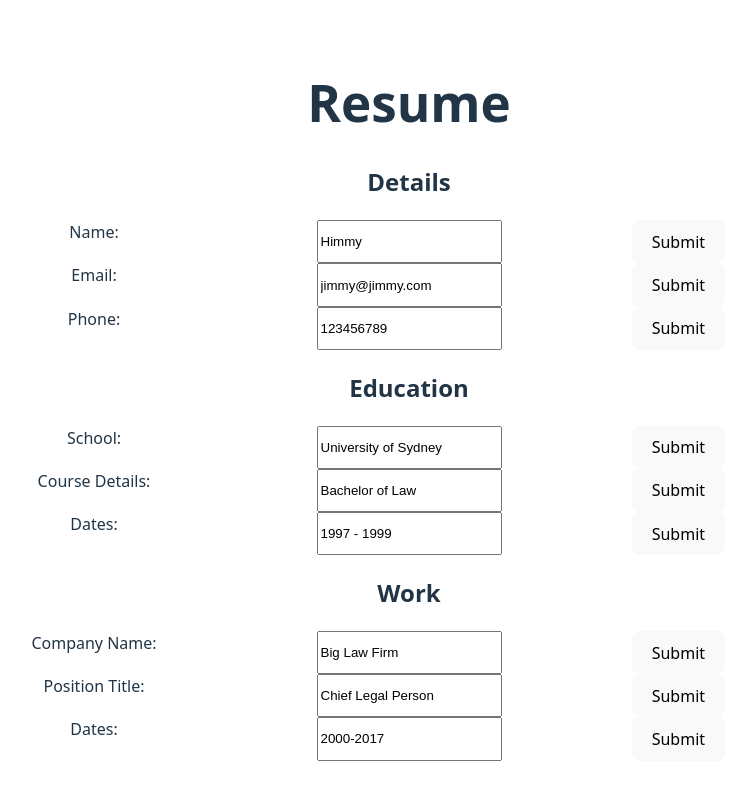
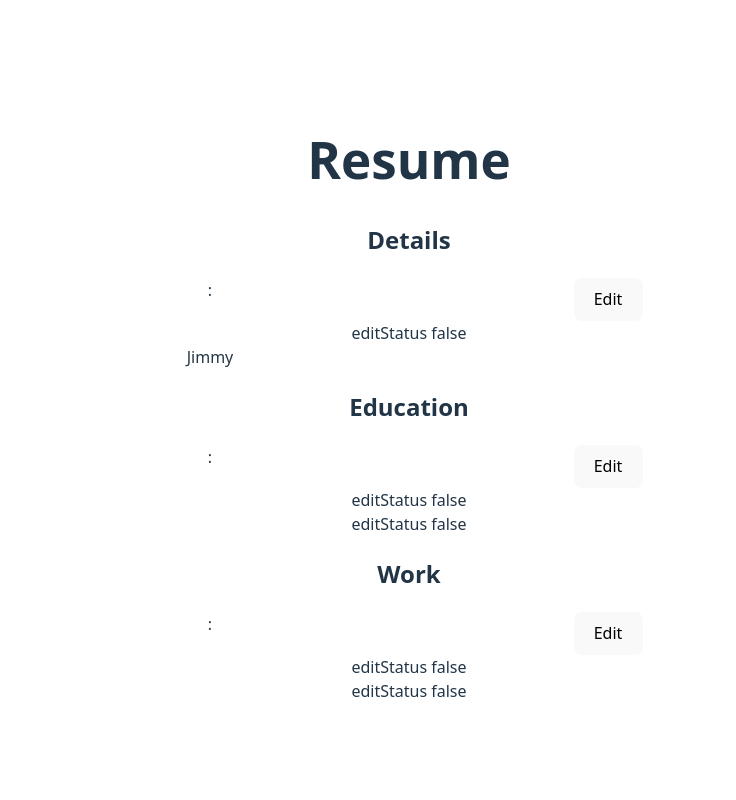
Before and after one commit to hoomanhorsey/odin-resume, a React (Vite) app: page / in a window 1280 px wide. Shown: the whole page, without its empty margins (231-967 px from the left). Built offline with nearby package versions, Linux system fonts and the light colour scheme.

Commit message:
First step towards new object

```diff
--- a/src/components/details.jsx
+++ b/src/components/details.jsx
@@ -1,5 +1,59 @@
 import { useState } from "react";
 import { defaultCV } from "../data/defaultCV";
+
+function BenderValues({ CVDetails, category }) {
+  CVDetails.map((item) => console.log(item));
+
+  CVDetails.filter((item) => item.category === category).map((item) =>
+    console.log("filtered", item)
+  );
+
+  return CVDetails.filter((item) => item.category === category).map(
+    (item) =>
+      item.items.map((subItem) =>
+        subItem.values.editStatus === false ? (
+          <>
+            <div> editStatus false</div>
+            <div class="itemContainer">
+              <div> {subItem.values.name}</div>
+              <div></div>
+              <div></div>
+            </div>
+          </>
+        ) : (
+          <div>boo </div>
+        )
+      )
+
+    // item.values.editStatus === false ? (
+    //   <div class="itemContainer" key={items.label}>
+    //     <div class="itemLabel">{items.label}:</div>
+    //     <input
+    //       class="itemInput"
+    //       type="text"
+    //       value={items.values.name}
+    //       onChange={(e) => updateValue(item.id, e.target.value)}
+    //     ></input>
+    //     <div>
+    //       <button
+    //         class="itemButton"
+    //         onClick={() => submitInfo(items.values.name)}
+    //       >
+    //         Submit
+    //       </button>
+    //     </div>
+    //   </div>
+    // ) : (
+    //   <div class="itemContainer" key={item.id}>
+    //     <div class="itemLabel">{item.label}:</div>
+    //     <div class="itemValue">{item.value}</div>{" "}
+    //     <button class="itemButton" onClick={() => editStatus(item.id)}>
+    //       Edit
+    //     </button>
+    //   </div>
+    // )
+  );
+}
 
 function RenderValues({ CVDetails, category }) {
   return CVDetails.filter((item) => item.category === category).map((item) =>
@@ -67,7 +121,10 @@ function GlobalCV() {
   return categories.map((category) => (
     <div key={category}>
       <h2>{category}</h2>
+
+      {console.log("hi")}
       <RenderValues CVDetails={CVDetails} category={category} />
+      <BenderValues CVDetails={CVDetails} category={category} />
     </div>
   ));
 
--- a/src/data/defaultCV.js
+++ b/src/data/defaultCV.js
@@ -1,66 +1,60 @@
 const defaultCV = [
   {
-    id: 1,
     category: "Details",
-    label: "Name",
-    value: "Himmy",
+    items: [
+      {
+        label: "Personal Details",
+        values: {
+          name: "Jimmy",
+          email: "jimmy@jimmy.com",
+          phone: "123456789",
           editStatus: false,
         },
+      },
+    ],
+  },
   {
-    id: 2,
-    category: "Details",
-    label: "Email",
-    value: "jimmy@jimmy.com",
+    category: "Education",
+    items: [
+      {
+        values: {
+          school: "University of Sydney",
+          courseDetails: "Bachelor of Law",
+          dates: "1997 - 1999",
           editStatus: false,
         },
+      },
       {
-    id: 3,
-    category: "Details",
-    label: "Phone",
-    value: "123456789",
+        values: {
+          school: "University of Sydney",
+          courseDetails: "Bachelor of Law",
+          dates: "1997 - 1999",
           editStatus: false,
         },
+      },
+    ],
+  },
+
   {
-    id: 4,
-    category: "Education",
-    label: "School",
-    value: "University of Sydney",
+    category: "Work",
+    items: [
+      {
+        values: {
+          company: "Big Law",
+          role: "Lawyer",
+          dates: "2000 - 2005",
           editStatus: false,
         },
+      },
       {
-    id: 5,
-    category: "Education",
-    label: "Course Details",
-    value: "Bachelor of Law",
+        values: {
+          company: "Australian Government",
+          role: "Policy Guy",
+          dates: "2006 - 2015",
           editStatus: false,
         },
-  {
-    id: 6,
-    category: "Education",
-    label: "Dates",
-    value: "1997 - 1999",
-    editStatus: false,
       },
-  {
-    id: 7,
-    category: "Work",
-    label: "Company Name",
-    value: "Big Law Firm",
-    editStatus: false,
-  },
-  {
-    id: 8,
-    category: "Work",
-    label: "Position Title",
-    value: "Chief Legal Person",
-    editStatus: false,
-  },
-  {
-    id: 9,
-    category: "Work",
-    label: "Dates",
-    value: "2000-2017",
-    editStatus: false,
+    ],
   },
 ];
 
```
Lines whose indentation alone changed are shown as unchanged.
